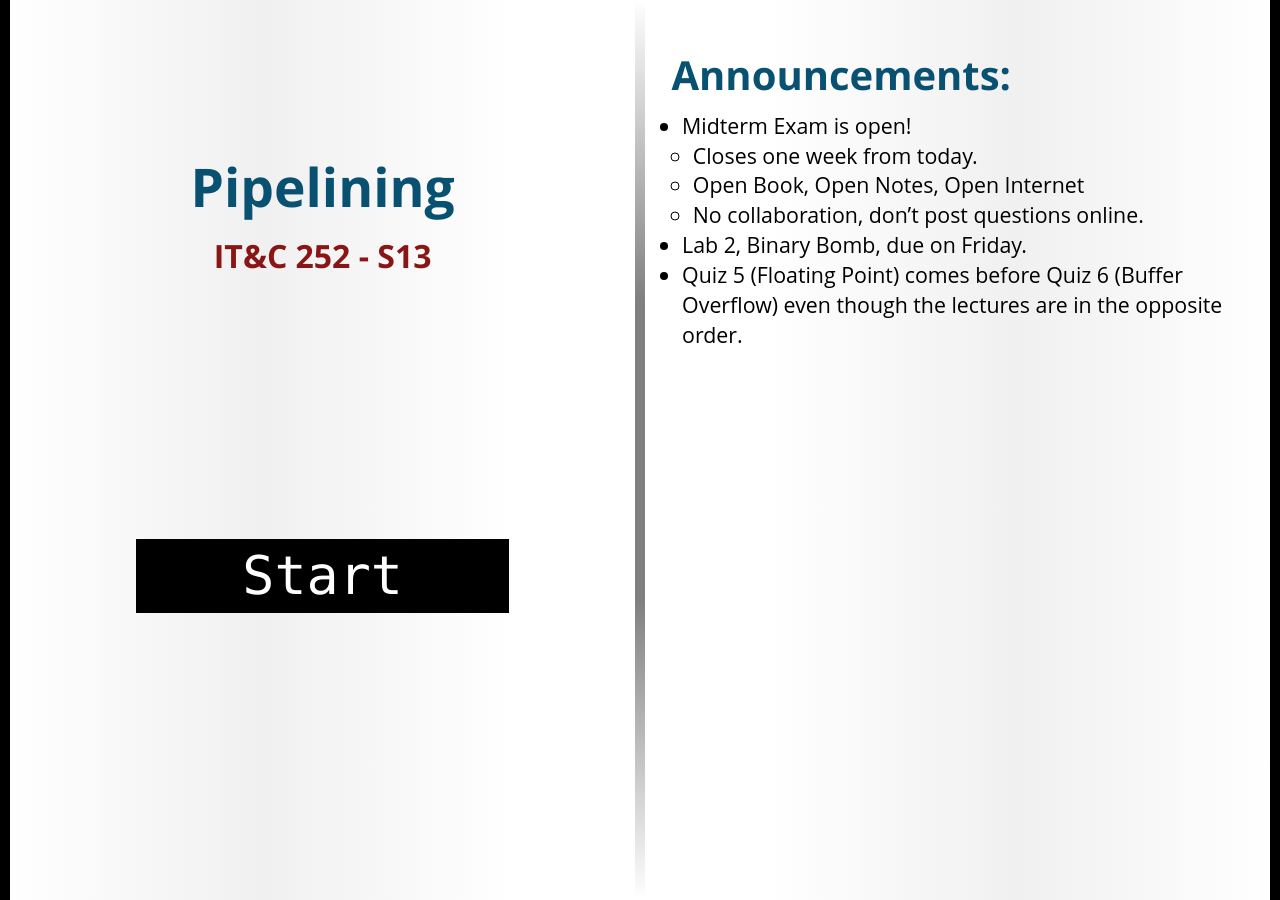
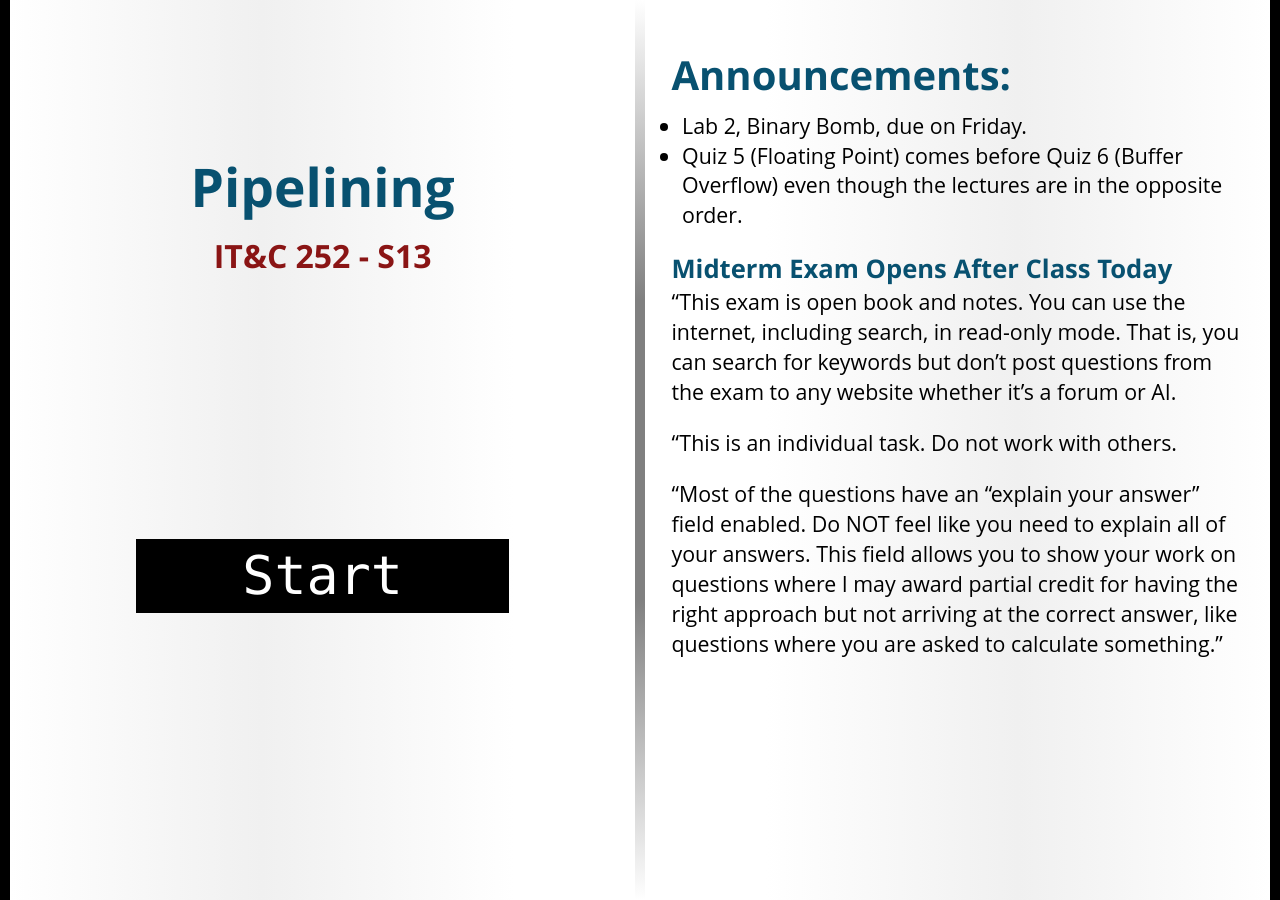
Before and after one commit to bredd/byu-itc-252.github.io, a Jekyll site: the page built from _welcome/S13.md, in a window 1280 px wide. Built offline with Jekyll 4.4.1, drawn with Linux system fonts in a browser that asks for light colours; some web fonts are replaced.

Commit message:
Welcome S13

```diff
--- a/_welcome/S13.md
+++ b/_welcome/S13.md
@@ -3,9 +3,13 @@ title: Pipelining
 session: S13
 ---
 
-* Midterm Exam is open!
-    * Closes one week from today.
-    * Open Book, Open Notes, Open Internet
-    * No collaboration, don't post questions online.
 * Lab 2, Binary Bomb, due on Friday.
 * Quiz 5 (Floating Point) comes before Quiz 6 (Buffer Overflow) even though the lectures are in the opposite order.
+
+### Midterm Exam Opens After Class Today
+
+"This exam is open book and notes. You can use the internet, including search, in read-only mode. That is, you can search for keywords but don't post questions from the exam to any website whether it's a forum or AI.
+
+"This is an individual task. Do not work with others.
+
+"Most of the questions have an "explain your answer" field enabled. Do NOT feel like you need to explain all of your answers. This field allows you to show your work on questions where I may award partial credit for having the right approach but not arriving at the correct answer, like questions where you are asked to calculate something."
```
